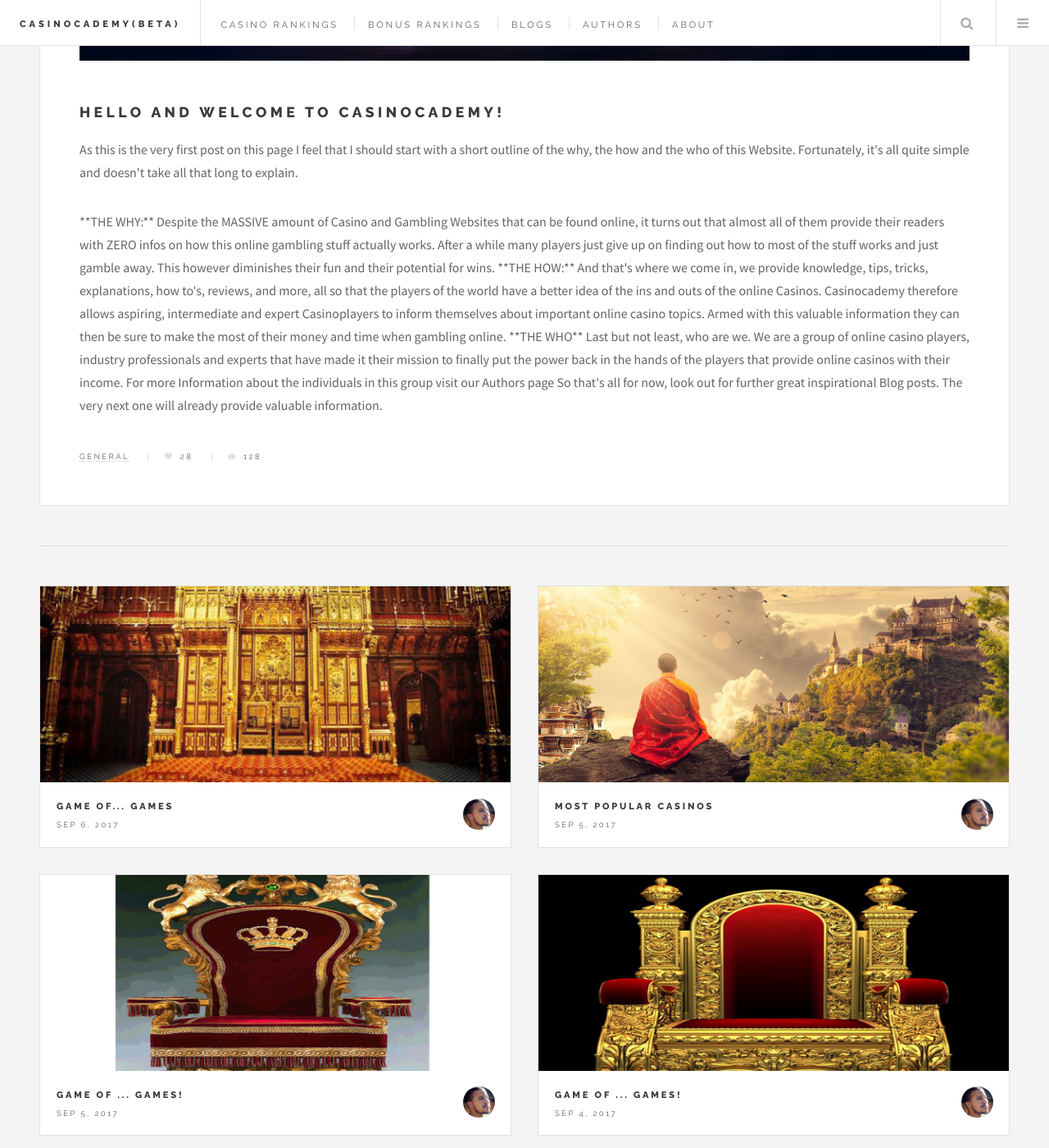
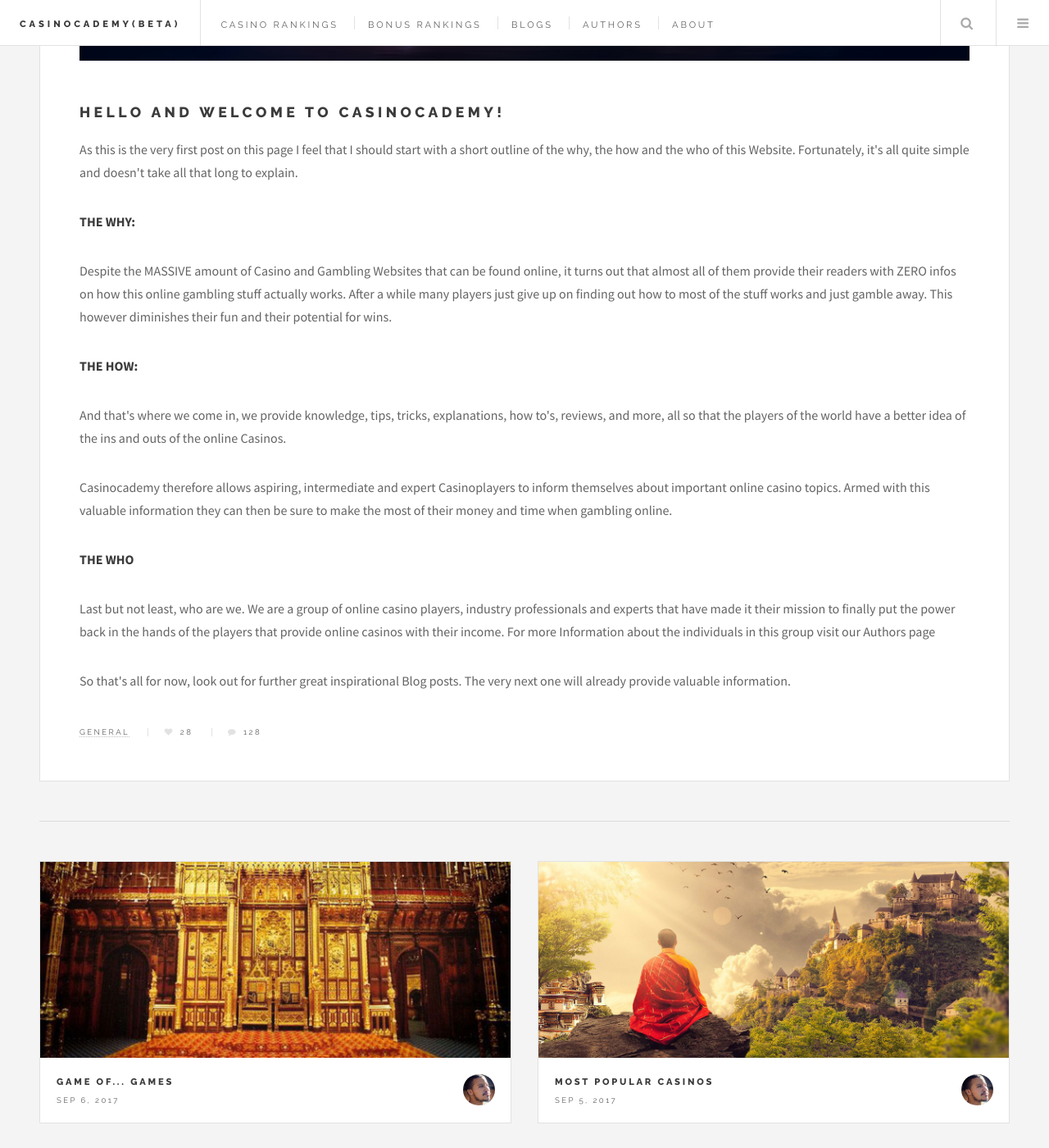
Before and after one commit to MI6-EMP-ID-007/MI6-EMP-ID-007.github.io, a Jekyll site: the page built from _posts/2017-09-01-Hello.md, in a window 1280 px wide and 1400 px high, scrolled down 997 px. Shown: the whole window at 82% size. Built offline with Jekyll 4.4.1, drawn with Linux system fonts in a browser that asks for light colours.

Commit message:
Update 2017-09-01-Hello.md

```diff
--- a/_posts/2017-09-01-Hello.md
+++ b/_posts/2017-09-01-Hello.md
@@ -10,7 +10,7 @@ subtitle: |
 
 As this is the very first post on this page I feel that I should start with a short outline of the why, the how and the who of this Website. Fortunately, it&#39;s all quite simple and doesn&#39;t take all that long to explain.
 
-<excerpt>
+<!--more-->
 
 **THE WHY:**
 
```
